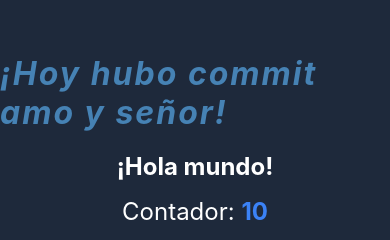
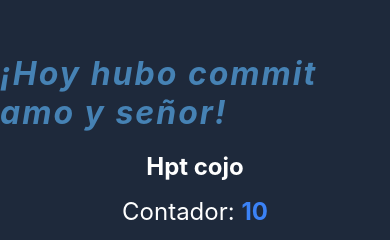
Before and after one commit to mono-de-farm/project-m, a React Native app: screen / in a window 390 px wide. Shown: the part 254-494 px from the top of the page. Built offline with nearby package versions, Linux system fonts and the light colour scheme.

Commit message:
commit del dia de hoy don otalvaro

```diff
--- a/App.tsx
+++ b/App.tsx
@@ -31,7 +31,7 @@ export default function App() {
   return (
     <View style={styles.container}>
       <Text style={styles.titulo}>¡Hoy hubo commit amo y señor!</Text>
-      <Text style={styles.subtitulo}>¡Hola mundo!</Text>
+      <Text style={styles.subtitulo}>Hpt cojo</Text>
       <Counter />
     </View>
   );
```
